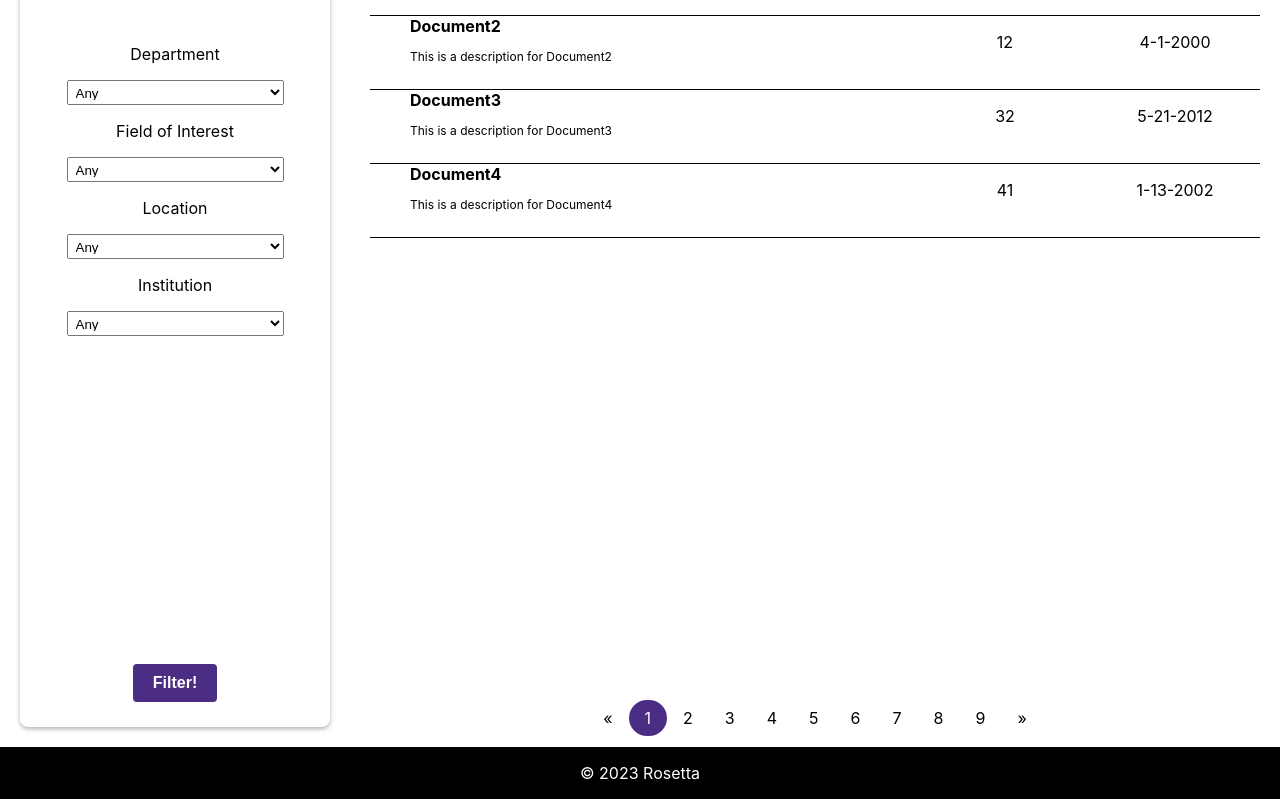
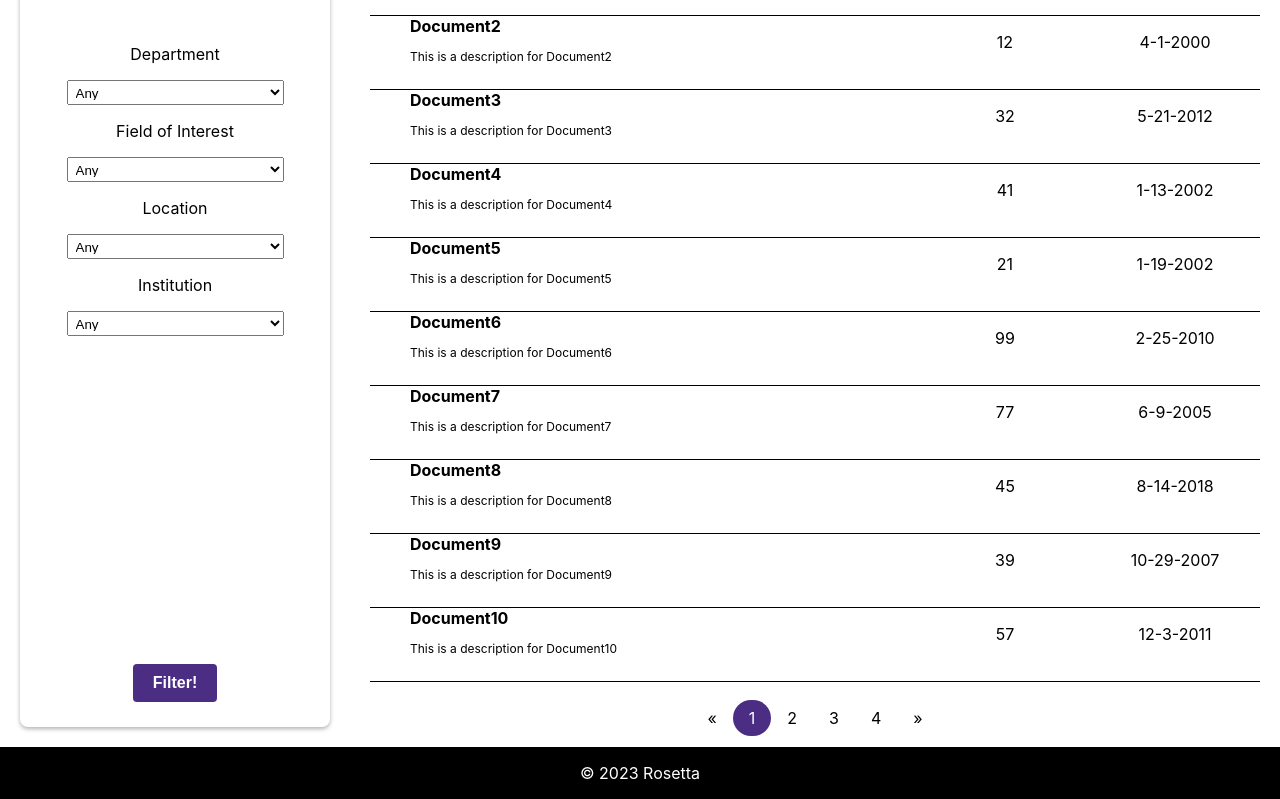
Before and after one commit to jamesjwkim/rosetta-rough, a React (Create React App) app: page /publications in a window 1280 px wide. Shown: the part 231-1030 px from the top of the page. Built offline with nearby package versions, Linux system fonts and the light colour scheme.

Commit message:
able to load mass amount of PubResult on the page with pagination nav

```diff
--- a/src/App.js
+++ b/src/App.js
@@ -14,7 +14,7 @@ function App() {
           <Route path='/home' element={<Home />} />
           <Route path='/scholars' element={<Scholars />} />
           <Route path='/publications' element={<Publications />} />
-          <Route path='/publications/result:id' element={<SinglePublication />}/>
+          <Route path='/publications/result/:id' element={<SinglePublication />}/>
           <Route path='*' element={<Navigate to='/home' />} />
         </Route>
       </Routes>
--- a/src/Publications.js
+++ b/src/Publications.js
@@ -1,15 +1,60 @@
 import React, { useState } from 'react';
-
 
 import Navbar from "./Navbar";
 import Footer from './Footer.js';
 import PubResult from "./PublicationsResults";
 
-
 import './Publications.css';
 
+export function Publications(props) {
 
-export function Publications(props) {
+    const data = [
+        { title: "Document1", desc: "This is a description for Document1", id: "132", pubDate: "3-11-2002" },
+        { title: "Document2", desc: "This is a description for Document2", id: "12", pubDate: "4-1-2000" },
+        { title: "Document3", desc: "This is a description for Document3", id: "32", pubDate: "5-21-2012" },
+        { title: "Document4", desc: "This is a description for Document4", id: "41", pubDate: "1-13-2002" },
+        { title: "Document5", desc: "This is a description for Document5", id: "21", pubDate: "1-19-2002" },
+        { title: "Document6", desc: "This is a description for Document6", id: "99", pubDate: "2-25-2010" },
+        { title: "Document7", desc: "This is a description for Document7", id: "77", pubDate: "6-9-2005" },
+        { title: "Document8", desc: "This is a description for Document8", id: "45", pubDate: "8-14-2018" },
+        { title: "Document9", desc: "This is a description for Document9", id: "39", pubDate: "10-29-2007" },
+        { title: "Document10", desc: "This is a description for Document10", id: "57", pubDate: "12-3-2011" },
+        { title: "Document11", desc: "This is a description for Document11", id: "29", pubDate: "7-27-2001" },
+        { title: "Document12", desc: "This is a description for Document12", id: "16", pubDate: "9-18-2015" },
+        { title: "Document13", desc: "This is a description for Document13", id: "8", pubDate: "11-6-2019" },
+        { title: "Document14", desc: "This is a description for Document14", id: "68", pubDate: "4-8-2013" },
+        { title: "Document15", desc: "This is a description for Document15", id: "22", pubDate: "2-14-2004" },
+        { title: "Document16", desc: "This is a description for Document16", id: "52", pubDate: "7-7-2017" },
+        { title: "Document17", desc: "This is a description for Document17", id: "40", pubDate: "6-4-2009" },
+        { title: "Document18", desc: "This is a description for Document18", id: "33", pubDate: "12-1-2002" },
+        { title: "Document19", desc: "This is a description for Document19", id: "92", pubDate: "9-30-2014" },
+        { title: "Document20", desc: "This is a description for Document20", id: "81", pubDate: "3-17-2010" },
+        { title: "Document21", desc: "This is a description for Document21", id: "201", pubDate: "5-8-2013" },
+        { title: "Document22", desc: "This is a description for Document22", id: "202", pubDate: "1-25-2005" },
+        { title: "Document23", desc: "This is a description for Document23", id: "203", pubDate: "8-12-2009" },
+        { title: "Document24", desc: "This is a description for Document24", id: "204", pubDate: "12-2-2017" },
+        { title: "Document25", desc: "This is a description for Document25", id: "205", pubDate: "10-31-2010" },
+        { title: "Document26", desc: "This is a description for Document26", id: "206", pubDate: "4-19-2016" },
+        { title: "Document27", desc: "This is a description for Document27", id: "207", pubDate: "9-27-2011" },
+        { title: "Document28", desc: "This is a description for Document28", id: "208", pubDate: "2-18-2008" },
+        { title: "Document29", desc: "This is a description for Document29", id: "209", pubDate: "7-7-2015" },
+        { title: "Document30", desc: "This is a description for Document30", id: "210", pubDate: "6-11-2004" },
+        { title: "Document31", desc: "This is a description for Document31", id: "211", pubDate: "11-22-2018" },
+        { title: "Document32", desc: "This is a description for Document32", id: "212", pubDate: "3-6-2006" },
+        { title: "Document33", desc: "This is a description for Document33", id: "213", pubDate: "4-13-2012" },
+        { title: "Document34", desc: "This is a description for Document34", id: "214", pubDate: "1-7-2003" },
+        { title: "Document35", desc: "This is a description for Document35", id: "215", pubDate: "9-3-2007" },
+        { title: "Document36", desc: "This is a description for Document36", id: "216", pubDate: "8-28-2014" },
+        { title: "Document37", desc: "This is a description for Document37", id: "217", pubDate: "5-14-2019" },
+        { title: "Document38", desc: "This is a description for Document38", id: "218", pubDate: "10-20-2001" }
+        // ... more objects
+    ];
+
+    const itemsPerPage = 10;
+    const [currentPage, setCurrentPage] = useState(1);
+    const startIndex = (currentPage - 1) * itemsPerPage;
+    const endIndex = startIndex + itemsPerPage;
+
 
     return (
         <div>
@@ -54,22 +99,24 @@ export function Publications(props) {
                         </div>
                     </div>
                     <div className="resultDiv">
-                        <PubResult title="Document1" desc="This is a description for Document1" id="132" pubDate="3-11-2002"/>
-                        <PubResult title="Document2" desc="This is a description for Document2" id="12" pubDate="4-1-2000"/>
-                        <PubResult title="Document3" desc="This is a description for Document3" id="32" pubDate="5-21-2012"/>
-                        <PubResult title="Document4" desc="This is a description for Document4" id="41" pubDate="1-13-2002"/>
+                        {data.slice(startIndex, endIndex).map((item) => (
+                            <PubResult {...item} />
+                        ))}
                     </div>
                     <div className="resultPagination">
                         <a href="#">&laquo;</a>
-                        <a href="#" class="active">1</a>
-                        <a href="#">2</a>
-                        <a href="#">3</a>
-                        <a href="#">4</a>
-                        <a href="#">5</a>
-                        <a href="#">6</a>
-                        <a href="#">7</a>
-                        <a href="#">8</a>
-                        <a href="#">9</a>
+                        {Array(Math.ceil(data.length / itemsPerPage))
+                        .fill()
+                        .map((_, i) => (
+                            <a
+                            key={i}
+                            href="#"
+                            className={currentPage === i + 1 ? "active" : ""}
+                            onClick={() => setCurrentPage(i + 1)}
+                            >
+                            {i + 1}
+                            </a>
+                        ))}
                         <a href="#">&raquo;</a>
                     </div>
                 </div>
--- a/src/PublicationsResults.js
+++ b/src/PublicationsResults.js
@@ -5,7 +5,7 @@ import { Link } from 'react-router-dom';
 function PubResult(props) {
 
     return(
-        <Link className="publication-link" to="/publications/result:id">
+        <Link className="publication-link" to={`/publications/result/${props.id}`} state={props}>
         <div className="singleResult">
             <div className="titleAndDesc">
                 <div className="resultTitle">
--- a/src/SinglePublication.js
+++ b/src/SinglePublication.js
@@ -1,12 +1,17 @@
-import { useParams } from 'react-router-dom';
+import { useParams, useLocation } from 'react-router-dom';
 
-function SinglePublication() {
+function SinglePublication(props) {
     const { id } = useParams();
+    const location = useLocation();
+    const { title, desc, pubDate } = location.state;
 
     return (
         <div>
         <h1>Single Publication Page</h1>
+        <p>title: {title}</p>
+        <p>description: {desc}</p>
         <p>Publication ID: {id}</p>
+        <p>date: {pubDate}</p>
       </div>
     )
 }
```
